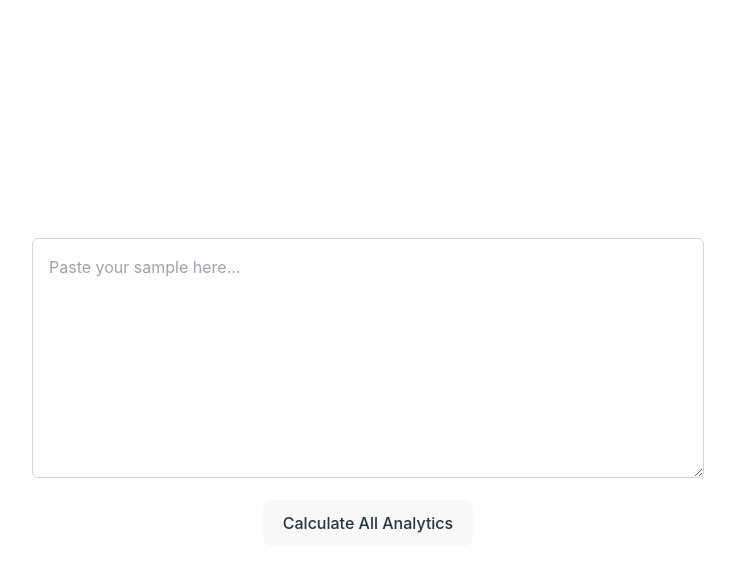
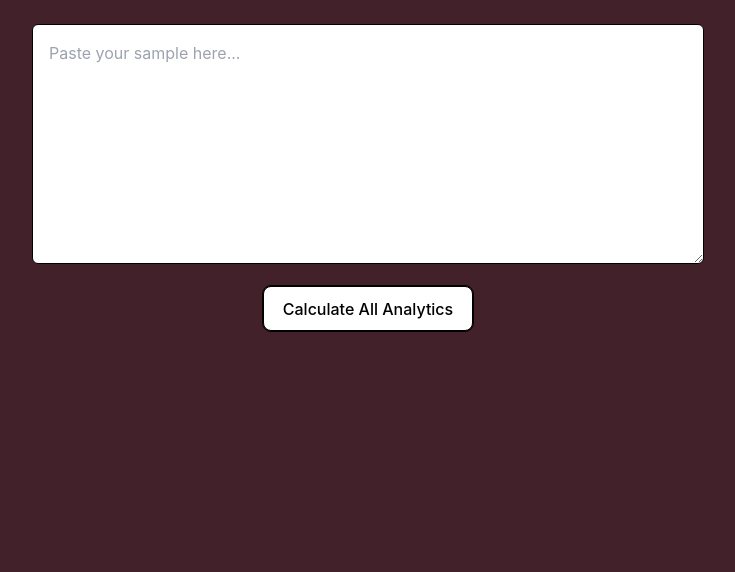
Before and after one commit to geodavic/sugarpy, a React (Vite) app in the folder web/: page / in a window 1280 px wide. Shown: the top 572 px of the page, without its empty margins (272-1007 px from the left). Built offline with nearby package versions, Linux system fonts and the light colour scheme.

Commit message:
iteration from chatgpt. Tabs better but not done

```diff
--- a/web/src/App.tsx
+++ b/web/src/App.tsx
@@ -1,7 +1,9 @@
 import React, { useState } from 'react';
 import './index.css';
 
-const Spinner = () => <div className="animate-spin border-t-2 border-b-2 border-gray-500 rounded-full w-5 h-5"></div>;
+const Spinner = () => (
+  <div className="animate-spin border-t-2 border-b-2 border-black rounded-full w-5 h-5"></div>
+);
 
 const LanguageAnalyticsApp = () => {
   const [inputText, setInputText] = useState('');
@@ -26,10 +28,30 @@ const LanguageAnalyticsApp = () => {
       });
       const data = await response.json();
       setResults({
-                mlu: { score: data.mlu.score, processedText: data.mlu.processed_text, imageUrl: data.mlu.img, meetsCriteria: data.mlu.meets_criteria },
-                wps: { score: data.wps.score, processedText: data.wps.processed_text, imageUrl: data.wps.img, meetsCriteria: data.wps.meets_criteria },
-                cps: { score: data.cps.score, processedText: data.cps.processed_text, imageUrl: data.cps.img, meetsCriteria: data.cps.meets_criteria },
-                tnw: { score: data.tnw.score, processedText: data.tnw.processed_text, imageUrl: data.tnw.img, meetsCriteria: data.tnw.meets_criteria }
+        mlu: {
+          score: data.mlu.score,
+          processedText: data.mlu.processed_text,
+          imageUrl: data.mlu.img,
+          meetsCriteria: data.mlu.meets_criteria
+        },
+        wps: {
+          score: data.wps.score,
+          processedText: data.wps.processed_text,
+          imageUrl: data.wps.img,
+          meetsCriteria: data.wps.meets_criteria
+        },
+        cps: {
+          score: data.cps.score,
+          processedText: data.cps.processed_text,
+          imageUrl: data.cps.img,
+          meetsCriteria: data.cps.meets_criteria
+        },
+        tnw: {
+          score: data.tnw.score,
+          processedText: data.tnw.processed_text,
+          imageUrl: data.tnw.img,
+          meetsCriteria: data.tnw.meets_criteria
+        }
       });
     } catch (error) {
       console.error("Error fetching data:", error);
@@ -38,7 +60,7 @@ const LanguageAnalyticsApp = () => {
     }
   };
 
-    const openModal = (imageUrl) => {
+  const openModal = (imageUrl: string) => {
     setModalImage(imageUrl);
     setIsModalOpen(true);
   };
@@ -49,10 +71,11 @@ const LanguageAnalyticsApp = () => {
   };
 
   return (
-        <div className="flex flex-col items-center p-6">
+    <div className="flex flex-col items-center p-6 min-h-screen">
+      {/* Input Section */}
       <div className="w-full max-w-2xl mb-4">
         <textarea
-                    className="w-full h-60 p-4 border border-gray-300 rounded-md"
+          className="w-full h-60 p-4 border border-black rounded-md bg-white text-black"
           placeholder="Paste your sample here..."
           value={inputText}
           onChange={(e) => setInputText(e.target.value)}
@@ -67,37 +90,60 @@ const LanguageAnalyticsApp = () => {
           </button>
         </div>
       </div>
-            {Object.values(results).some(result => result.score !== null) ? (
-                <div className="w-full max-w-2xl mt-6">
-                    <div className="flex border-b border-gray-300">
-                        {['mlu', 'wps', 'cps', 'tnw'].map((metric) => (
+
+      {/* Results Section */}
+      {Object.values(results).some(result => result.score !== null) && (
+        <div className="w-full max-w-2xl mt-6 bg-[#42212a] p-4 rounded-md text-white">
+          {/* Tab Navigation */}
+          <nav role="tablist" aria-label="Metrics" className="flex w-full mb-4">
+            {['mlu', 'wps', 'cps', 'tnw'].map(metric => {
+              const isActive = activeTab === metric;
+              return (
                 <button
                   key={metric}
+                  role="tab"
+                  aria-selected={isActive}
+                  aria-controls={`panel-${metric}`}
+                  id={`tab-${metric}`}
+                  tabIndex={isActive ? 0 : -1}
                   onClick={() => setActiveTab(metric)}
-                                className={`flex-1 py-2 ${activeTab === metric ? 'border-b-2 border-blue-500' : 'text-gray-500'}`}
+                  className={`flex-1 aspect-square border border-black flex items-center justify-center rounded-none focus:outline-none
+                    ${isActive
+                      ? '!bg-[#50C2B4] !text-white font-bold'
+                      : '!bg-[#2A9D8F] !text-white'}
+                  `}
                 >
                   {metric.toUpperCase()}
                 </button>
-                        ))}
-                    </div>
-                    <div className="mt-4">
+              );
+            })}
+          </nav>
+
+          {/* Tab Panel */}
+          <div
+            role="tabpanel"
+            id={`panel-${activeTab}`}
+            aria-labelledby={`tab-${activeTab}`}
+          >
             <div className="flex flex-col items-start space-y-2">
               <p>{activeTab.toUpperCase()} Score: {results[activeTab].score}</p>
               <p>Meets Criteria: {results[activeTab].meetsCriteria ? 'Yes' : 'No'}</p>
               <div dangerouslySetInnerHTML={{ __html: results[activeTab].processedText }} />
               {results[activeTab].imageUrl && (
-                                <button onClick={() => openModal(results[activeTab].imageUrl)} className="mt-2 text-blue-500">
+                <button onClick={() => openModal(results[activeTab].imageUrl)} className="mt-2">
                   View Image
                 </button>
               )}
             </div>
           </div>
         </div>
-            ) : null}
+      )}
+
+      {/* Modal */}
       {isModalOpen && (
         <div className="fixed inset-0 flex items-center justify-center bg-black bg-opacity-50">
-                    <div className="bg-white p-4 rounded-lg">
-                        <button onClick={closeModal} className="absolute top-2 right-2 text-gray-500">
+          <div className="bg-white p-4 rounded-lg relative">
+            <button onClick={closeModal} className="absolute top-2 right-2 text-black">
               Close
             </button>
             <img src={modalImage} alt="Metric Illustration" className="rounded-lg" />
--- a/web/src/index.css
+++ b/web/src/index.css
@@ -7,8 +7,9 @@
   line-height: 1.5;
   font-weight: 400;
 
+  /* Preserve the dark background */
   color-scheme: light dark;
-  color: rgba(255, 255, 255, 0.87);
+  color: #ffffff;
   background-color: #42212a;
 
   font-synthesis: none;
@@ -20,8 +21,9 @@
 a {
   font-weight: 500;
   color: #646cff;
-  text-decoration: inherit;
+  text-decoration: none;
 }
+
 a:hover {
   color: #535bf2;
 }
@@ -33,6 +35,7 @@ body {
   min-width: 320px;
   min-height: 100vh;
   justify-content: center;
+  background-color: #42212a;
 }
 
 h1 {
@@ -40,34 +43,34 @@ h1 {
   line-height: 1.1;
 }
 
+/* Global button styles: white background with black text, borders, and a solid outline */
 button {
   border-radius: 8px;
-  border: 1px solid transparent;
+  border: 1px solid #000000;
   padding: 0.6em 1.2em;
   font-size: 1em;
   font-weight: 500;
   font-family: inherit;
-  background-color: #1a1a1a;
+  background-color: #ffffff;
+  color: #000000;
   cursor: pointer;
   transition: border-color 0.25s;
+  outline: 1px solid #000000; /* solid outline */
 }
+
 button:hover {
-  border-color: #646cff;
+  border-color: #000000;
 }
+
 button:focus,
 button:focus-visible {
-  outline: 4px auto -webkit-focus-ring-color;
+  outline: 4px auto #000000; /* solid focus outline */
 }
 
-@media (prefers-color-scheme: light) {
-  :root {
-    color: #213547;
-    background-color: #ffffff;
-  }
-  a:hover {
-    color: #747bff;
-  }
-  button {
-    background-color: #f9f9f9;
-  }
+/* Textarea with white background, black text, and border */
+textarea {
+  background-color: #ffffff;
+  color: #000000;
+  border: 1px solid #000000;
+  resize: vertical;
 }
```
Lines whose indentation alone changed are shown as unchanged.
